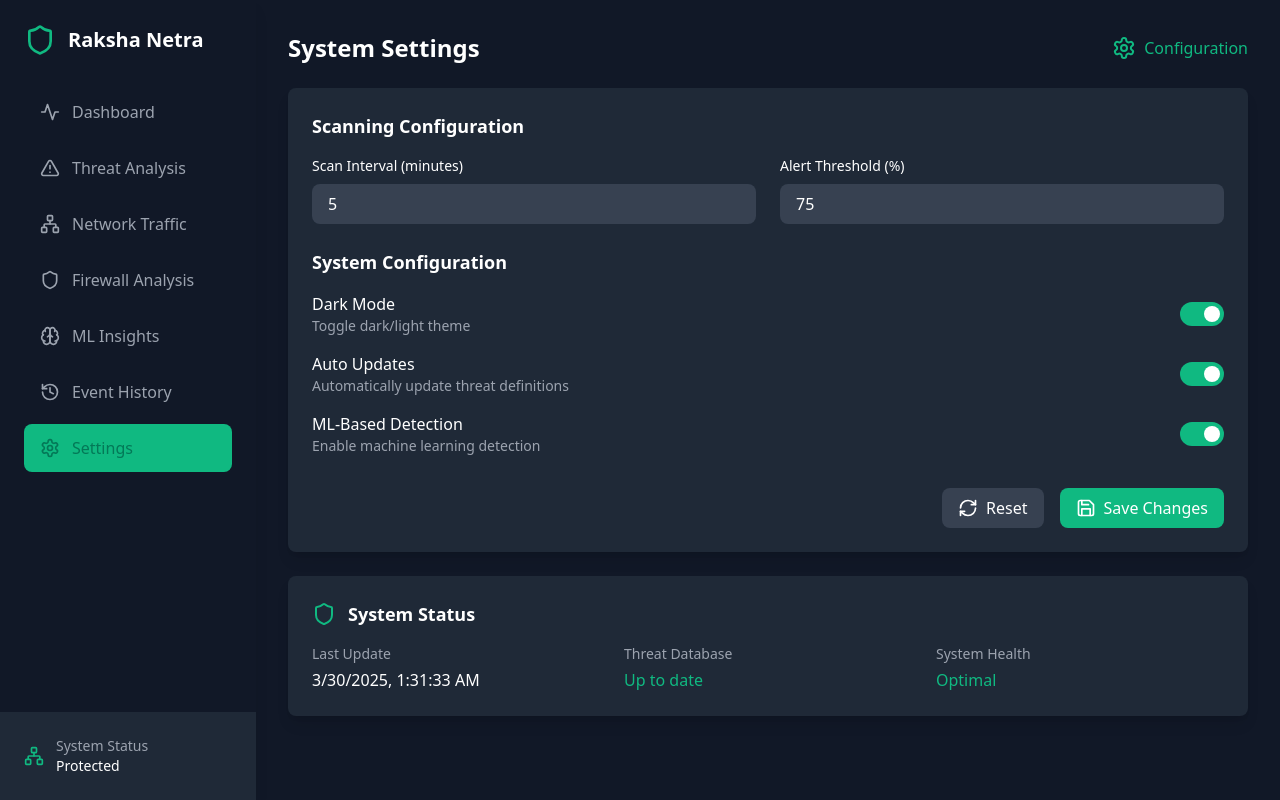
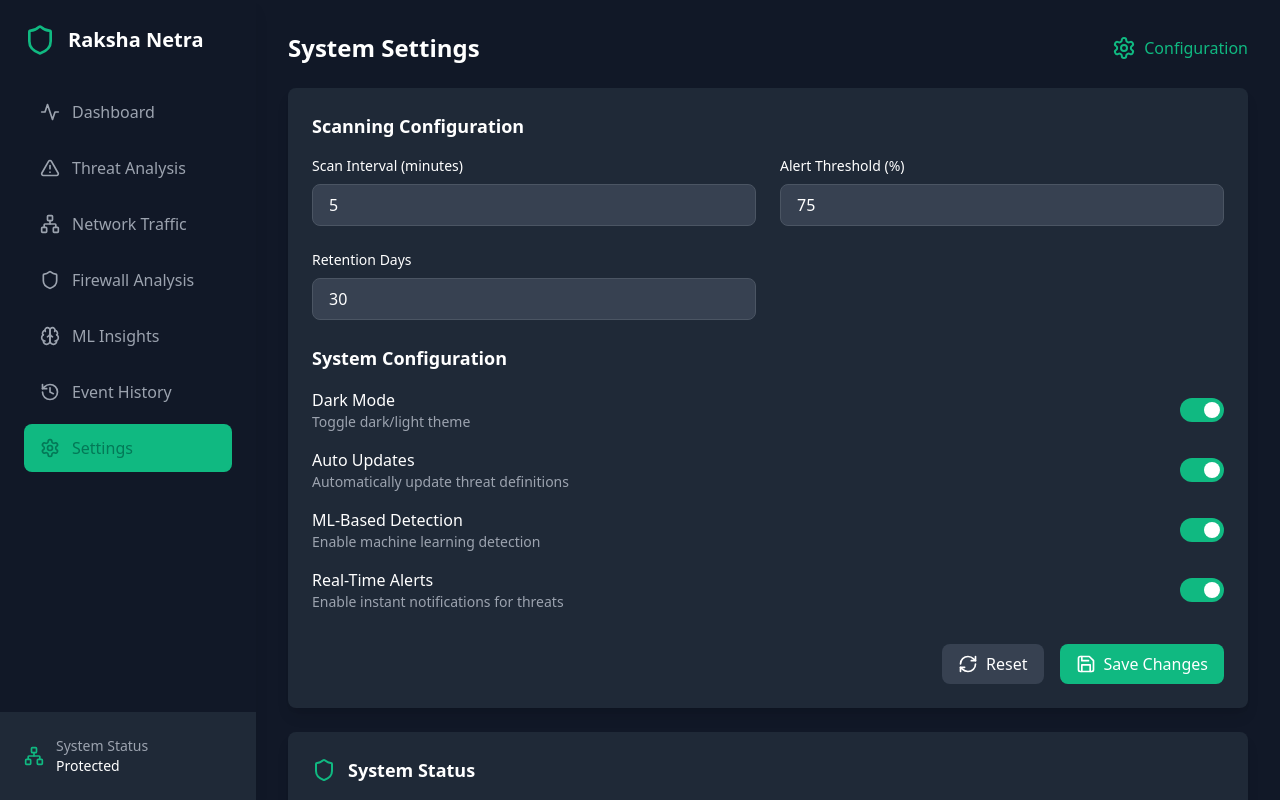
Before and after one commit to Sudhaanshuu/SIH24_tem, a React (Vite) app: page /settings in a window 1280 px wide. Shown: the top 800 px of the page. Built offline with nearby package versions, Linux system fonts and the light colour scheme.

Commit message:
Update Settings

```diff
--- a/src/components/Settings.tsx
+++ b/src/components/Settings.tsx
@@ -13,10 +13,118 @@ export const Settings: React.FC = () => {
     enableRealTimeAlerts: true
   });
 
+  const handleChange = (field: keyof typeof settings, value: number | boolean) => {
+    setSettings(prev => ({ ...prev, [field]: value }));
+  };
+
   const handleSave = () => {
     // Simulate saving settings
     console.log('Saving settings:', settings);
+    // Here you would typically make an API call
   };
+
+  const handleReset = () => {
+    setSettings({
+      scanInterval: 5,
+      alertThreshold: 75,
+      retentionDays: 30,
+      autoUpdate: true,
+      enableML: true,
+      enableRealTimeAlerts: true
+    });
+  };
+
+  // Toggle switch component to reduce repetition
+  const ToggleSwitch = ({
+    label,
+    description,
+    isActive,
+    onChange
+  }: {
+    label: string;
+    description: string;
+    isActive: boolean;
+    onChange: () => void
+  }) => (
+    <div className="flex items-center justify-between">
+      <div>
+        <h4 className="font-medium">{label}</h4>
+        <p className={`text-sm ${isDarkMode ? 'text-gray-400' : 'text-gray-500'}`}>
+          {description}
+        </p>
+      </div>
+      <button
+        type="button"
+        onClick={onChange}
+        className={`
+          relative inline-flex h-6 w-11 items-center rounded-full
+          ${isActive ? 'bg-emerald-500' : 'bg-gray-200'}
+        `}
+        aria-pressed={isActive}
+        aria-label={`${isActive ? 'Disable' : 'Enable'} ${label}`}
+      >
+        <span
+          className={`
+            inline-block h-4 w-4 transform rounded-full bg-white transition
+            ${isActive ? 'translate-x-6' : 'translate-x-1'}
+          `}
+        />
+      </button>
+    </div>
+  );
+
+  // Input field component to reduce repetition
+  const NumberInput = ({
+    id,
+    label,
+    value,
+    onChange,
+    min = 0,
+    max
+  }: {
+    id: keyof typeof settings;
+    label: string;
+    value: number;
+    onChange: (field: keyof typeof settings, value: number) => void;
+    min?: number;
+    max?: number;
+  }) => (
+    <div>
+      <label htmlFor={id} className="block text-sm font-medium mb-2">
+        {label}
+      </label>
+      <input
+        id={id}
+        type="number"
+        value={value}
+        onChange={(e) => {
+          const parsed = parseInt(e.target.value);
+          onChange(id, isNaN(parsed) ? min : parsed);
+        }}
+        className={`
+          w-full px-4 py-2 rounded-lg
+          ${isDarkMode
+            ? 'bg-gray-700 text-white border-gray-600'
+            : 'bg-gray-50 text-gray-900 border-gray-200'}
+          border focus:outline-none focus:ring-2 focus:ring-emerald-500
+        `}
+        min={min}
+        max={max}
+      />
+    </div>
+  );
+
+  // Status item component
+  const StatusItem = ({ label, value, isSuccess = false }: { label: string; value: string; isSuccess?: boolean }) => (
+    <div>
+      <p className={`text-sm ${isDarkMode ? 'text-gray-400' : 'text-gray-500'}`}>
+        {label}
+      </p>
+      <p className={`font-medium mt-1 ${isSuccess ? 'text-emerald-500' : ''}`}>
+        {value}
+      </p>
+    </div>
+  );
 
   return (
     <div className="space-y-6">
@@ -28,126 +136,72 @@ export const Settings: React.FC = () => {
         </div>
       </div>
 
+      <form onSubmit={(e) => { e.preventDefault(); handleSave(); }}>
         <div className={`${isDarkMode ? 'bg-gray-800' : 'bg-white'} rounded-lg shadow-lg p-6`}>
           <div className="space-y-6">
             <div>
               <h3 className="text-lg font-semibold mb-4">Scanning Configuration</h3>
               <div className="grid grid-cols-1 md:grid-cols-2 gap-6">
-              <div>
-                <label className="block text-sm font-medium mb-2">
-                  Scan Interval (minutes)
-                </label>
-                <input
-                  type="number"
+                <NumberInput
+                  id="scanInterval"
+                  label="Scan Interval (minutes)"
                   value={settings.scanInterval}
-                  onChange={(e) => setSettings({...settings, scanInterval: parseInt(e.target.value)})}
-                  className={`
-                    w-full px-4 py-2 rounded-lg
-                    ${isDarkMode
-                      ? 'bg-gray-700 text-white'
-                      : 'bg-gray-50 text-gray-900'}
-                    focus:outline-none focus:ring-2 focus:ring-emerald-500
-                  `}
+                  onChange={handleChange}
+                  min={1}
                 />
-              </div>
-              <div>
-                <label className="block text-sm font-medium mb-2">
-                  Alert Threshold (%)
-                </label>
-                <input
-                  type="number"
+                <NumberInput
+                  id="alertThreshold"
+                  label="Alert Threshold (%)"
                   value={settings.alertThreshold}
-                  onChange={(e) => setSettings({...settings, alertThreshold: parseInt(e.target.value)})}
-                  className={`
-                    w-full px-4 py-2 rounded-lg
-                    ${isDarkMode
-                      ? 'bg-gray-700 text-white'
-                      : 'bg-gray-50 text-gray-900'}
-                    focus:outline-none focus:ring-2 focus:ring-emerald-500
-                  `}
+                  onChange={handleChange}
+                  min={0}
+                  max={100}
                 />
-              </div>
+                <NumberInput
+                  id="retentionDays"
+                  label="Retention Days"
+                  value={settings.retentionDays}
+                  onChange={handleChange}
+                  min={1}
+                />
               </div>
             </div>
 
             <div>
               <h3 className="text-lg font-semibold mb-4">System Configuration</h3>
               <div className="space-y-4">
-              <div className="flex items-center justify-between">
-                <div>
-                  <h4 className="font-medium">Dark Mode</h4>
-                  <p className={`text-sm ${isDarkMode ? 'text-gray-400' : 'text-gray-500'}`}>
-                    Toggle dark/light theme
-                  </p>
-                </div>
-                <button
-                  onClick={toggleDarkMode}
-                  className={`
-                    relative inline-flex h-6 w-11 items-center rounded-full
-                    ${isDarkMode ? 'bg-emerald-500' : 'bg-gray-200'}
-                  `}
-                >
-                  <span
-                    className={`
-                      inline-block h-4 w-4 transform rounded-full bg-white transition
-                      ${isDarkMode ? 'translate-x-6' : 'translate-x-1'}
-                    `}
+                <ToggleSwitch
+                  label="Dark Mode"
+                  description="Toggle dark/light theme"
+                  isActive={isDarkMode}
+                  onChange={toggleDarkMode}
                 />
-                </button>
-              </div>
-
-              <div className="flex items-center justify-between">
-                <div>
-                  <h4 className="font-medium">Auto Updates</h4>
-                  <p className={`text-sm ${isDarkMode ? 'text-gray-400' : 'text-gray-500'}`}>
-                    Automatically update threat definitions
-                  </p>
-                </div>
-                <button
-                  onClick={() => setSettings({...settings, autoUpdate: !settings.autoUpdate})}
-                  className={`
-                    relative inline-flex h-6 w-11 items-center rounded-full
-                    ${settings.autoUpdate ? 'bg-emerald-500' : 'bg-gray-200'}
-                  `}
-                >
-                  <span
-                    className={`
-                      inline-block h-4 w-4 transform rounded-full bg-white transition
-                      ${settings.autoUpdate ? 'translate-x-6' : 'translate-x-1'}
-                    `}
+                <ToggleSwitch
+                  label="Auto Updates"
+                  description="Automatically update threat definitions"
+                  isActive={settings.autoUpdate}
+                  onChange={() => handleChange('autoUpdate', !settings.autoUpdate)}
                 />
-                </button>
-              </div>
-
-              <div className="flex items-center justify-between">
-                <div>
-                  <h4 className="font-medium">ML-Based Detection</h4>
-                  <p className={`text-sm ${isDarkMode ? 'text-gray-400' : 'text-gray-500'}`}>
-                    Enable machine learning detection
-                  </p>
-                </div>
-                <button
-                  onClick={() => setSettings({...settings, enableML: !settings.enableML})}
-                  className={`
-                    relative inline-flex h-6 w-11 items-center rounded-full
-                    ${settings.enableML ? 'bg-emerald-500' : 'bg-gray-200'}
-                  `}
-                >
-                  <span
-                    className={`
-                      inline-block h-4 w-4 transform rounded-full bg-white transition
-                      ${settings.enableML ? 'translate-x-6' : 'translate-x-1'}
-                    `}
+                <ToggleSwitch
+                  label="ML-Based Detection"
+                  description="Enable machine learning detection"
+                  isActive={settings.enableML}
+                  onChange={() => handleChange('enableML', !settings.enableML)}
                 />
-                </button>
-              </div>
+                <ToggleSwitch
+                  label="Real-Time Alerts"
+                  description="Enable instant notifications for threats"
+                  isActive={settings.enableRealTimeAlerts}
+                  onChange={() => handleChange('enableRealTimeAlerts', !settings.enableRealTimeAlerts)}
+                />
               </div>
             </div>
           </div>
 
           <div className="mt-8 flex justify-end space-x-4">
             <button
-            onClick={() => window.location.reload()}
+              type="button"
+              onClick={handleReset}
               className={`
                 px-4 py-2 rounded-lg flex items-center space-x-2
                 ${isDarkMode ? 'bg-gray-700 hover:bg-gray-600' : 'bg-gray-100 hover:bg-gray-200'}
@@ -157,7 +211,7 @@ export const Settings: React.FC = () => {
               <span>Reset</span>
             </button>
             <button
-            onClick={handleSave}
+              type="submit"
               className="px-4 py-2 rounded-lg bg-emerald-500 hover:bg-emerald-600 text-white flex items-center space-x-2"
             >
               <Save className="h-5 w-5" />
@@ -165,6 +219,7 @@ export const Settings: React.FC = () => {
             </button>
           </div>
         </div>
+      </form>
 
       <div className={`${isDarkMode ? 'bg-gray-800' : 'bg-white'} rounded-lg shadow-lg p-6`}>
         <div className="flex items-center space-x-3 mb-4">
@@ -172,30 +227,20 @@ export const Settings: React.FC = () => {
           <h3 className="text-lg font-semibold">System Status</h3>
         </div>
         <div className="grid grid-cols-1 md:grid-cols-3 gap-6">
-          <div>
-            <p className={`text-sm ${isDarkMode ? 'text-gray-400' : 'text-gray-500'}`}>
-              Last Update
-            </p>
-            <p className="font-medium mt-1">
-              {new Date().toLocaleString()}
-            </p>
-          </div>
-          <div>
-            <p className={`text-sm ${isDarkMode ? 'text-gray-400' : 'text-gray-500'}`}>
-              Threat Database
-            </p>
-            <p className="font-medium mt-1 text-emerald-500">
-              Up to date
-            </p>
-          </div>
-          <div>
-            <p className={`text-sm ${isDarkMode ? 'text-gray-400' : 'text-gray-500'}`}>
-              System Health
-            </p>
-            <p className="font-medium mt-1 text-emerald-500">
-              Optimal
-            </p>
-          </div>
+          <StatusItem
+            label="Last Update"
+            value={new Date().toLocaleString()}
+          />
+          <StatusItem
+            label="Threat Database"
+            value="Up to date"
+            isSuccess
+          />
+          <StatusItem
+            label="System Health"
+            value="Optimal"
+            isSuccess
+          />
         </div>
       </div>
     </div>
```
Lines whose indentation alone changed are shown as unchanged.
